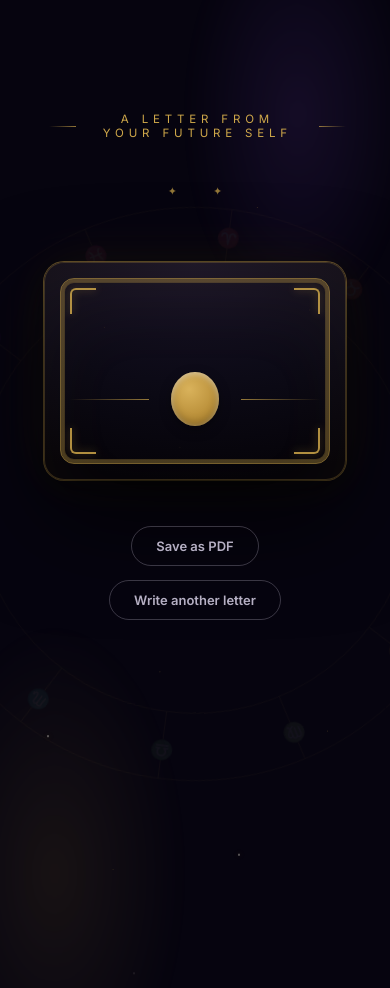
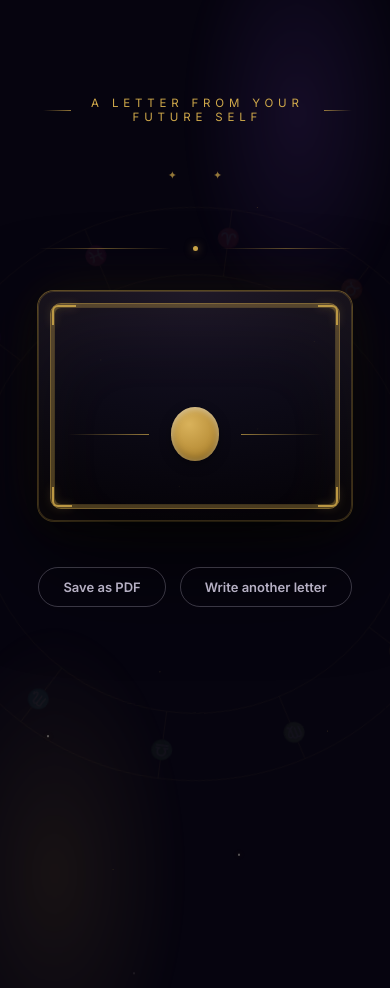
Before and after one commit to akhilesh108raut/letter_from_future_self, a Flask app: template templates/letter/read.html in a window 390 px wide. Run offline with Flask 3, Linux system fonts and the light colour scheme; the template is opened without the code that fills it, so the values that code supplies are empty.

Commit message:
Fix cramped mobile layout and separate quote hero from letter into two sections
Mobile bug: the paper's corner ornaments and inner double-border were
fixed at 26px, exactly matching the padding value, so the frame visually
collided with the text instead of framing it — the "too narrow" feel
from the screenshot. Rebuilt the mobile breakpoint: wider side padding
(30px), smaller corner marks pulled in to 14px so there's a real gap
between frame and text, tighter border radius to match, and slightly
scaled-down name/drop-cap/quote sizing for small screens.

Added a proper section break (a thin gold line + dot) between the quote
hero and the letter card, with real vertical spacing on both sides, so
the two read as distinct sections instead of the paper crowding in right
under the sigil.

```diff
--- a/static/css/letter.css
+++ b/static/css/letter.css
@@ -111,6 +111,19 @@
 }
 @keyframes lx-pulse { 0%,100% { opacity: .7; } 50% { opacity: 1; } }
 @media (prefers-reduced-motion: reduce) { .quote-sigil .qs-glyph { animation: none; } }
+
+/* Section break between the quote hero and the letter itself — reads as
+   two distinct sections instead of the paper crowding straight in under
+   the sigil. */
+.section-break {
+  display: flex; align-items: center; justify-content: center; gap: 22px;
+  max-width: 420px; margin: 70px auto 56px; color: rgba(207,168,74,.5);
+}
+.section-break .sb-line { flex: 1; height: 1px; background:
+  linear-gradient(90deg, transparent, rgba(207,168,74,.45), transparent); }
+.section-break .sb-dot { width: 5px; height: 5px; border-radius: 50%;
+  background: var(--lx-gold); box-shadow: 0 0 8px rgba(207,168,74,.6); }
+@media (max-width: 680px) { .section-break { margin: 52px auto 40px; } }
 
 /* ── THE HEIRLOOM DOCUMENT — black obsidian tablet, gold ink & frame ────── */
 .letter-paper {
@@ -244,9 +257,24 @@
 
 /* ── RESPONSIVE ────────────────────────────────────────────────────────── */
 @media (max-width: 680px) {
-  .letter-paper { padding: 54px 26px; }
+  .letter-luxe { padding: 56px 14px 90px; }
+  .letter-paper {
+    /* More generous side padding than the border/corners sit at, so the
+       frame reads as a proper margin around the text instead of crowding
+       it — the earlier 26px/26px collision made everything feel cramped. */
+    padding: 60px 30px;
+    border-radius: 16px;
+  }
+  .letter-paper::after { inset: 12px; border-radius: 11px; }
+  .corner { width: 20px; height: 20px; }
+  .corner.tl { top: 14px; left: 14px; }
+  .corner.tr { top: 14px; right: 14px; }
+  .corner.bl { bottom: 14px; left: 14px; }
+  .corner.br { bottom: 14px; right: 14px; }
   .manuscript-rail { display: none; }
-  .letter-body p:first-of-type::first-letter { font-size: 2.8em; }
+  .letter-body p:first-of-type::first-letter { font-size: 2.6em; padding: 6px 8px 0 0; }
+  .lh-name { font-size: clamp(34px, 11vw, 48px); }
+  .quote-mark { max-width: 13ch; }
 }
 
 /* ── PRINT ─────────────────────────────────────────────────────────────── */
--- a/templates/letter/read.html
+++ b/templates/letter/read.html
@@ -48,6 +48,10 @@
         <span class="qs-glyph">{{ sigil }}</span>
         <span class="qs-star">✦</span>
       </div>
+    </div>
+
+    <div class="section-break" aria-hidden="true">
+      <span class="sb-line"></span><span class="sb-dot"></span><span class="sb-line"></span>
     </div>
 
     <!-- ── THE LETTER (heirloom document) ─────────────────────────── -->
```
